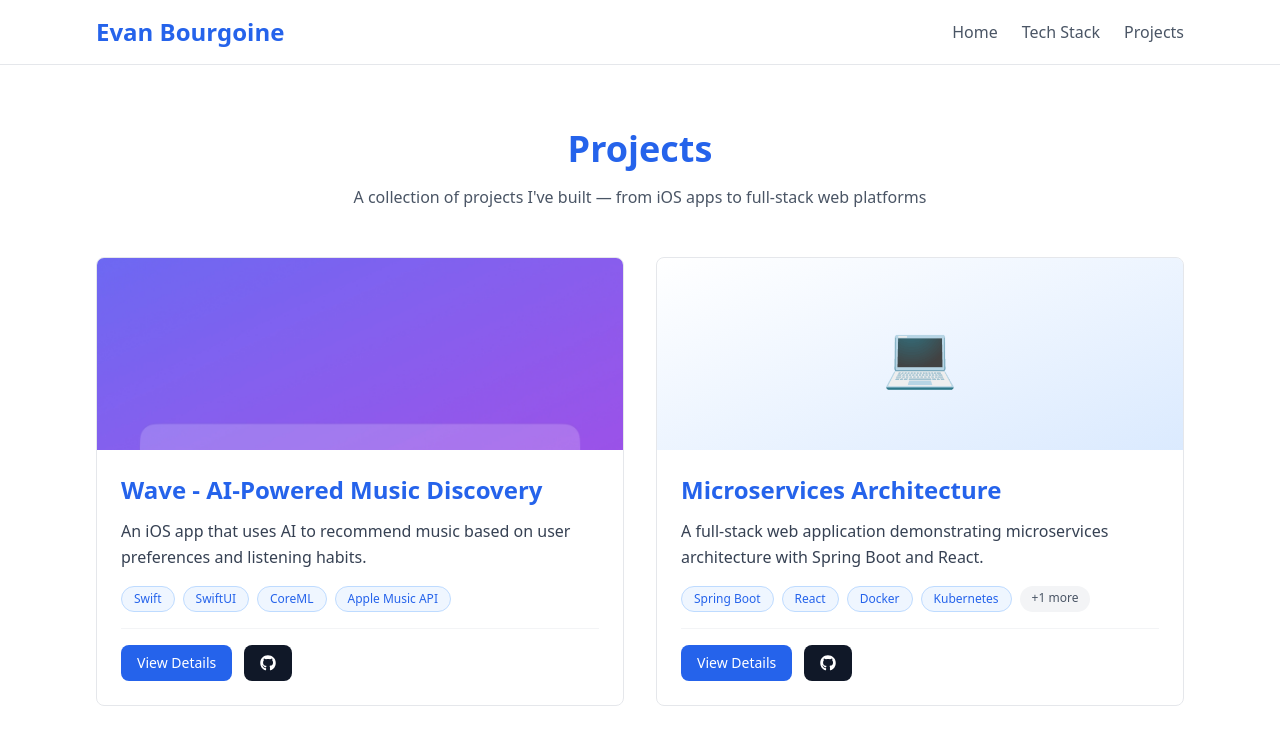
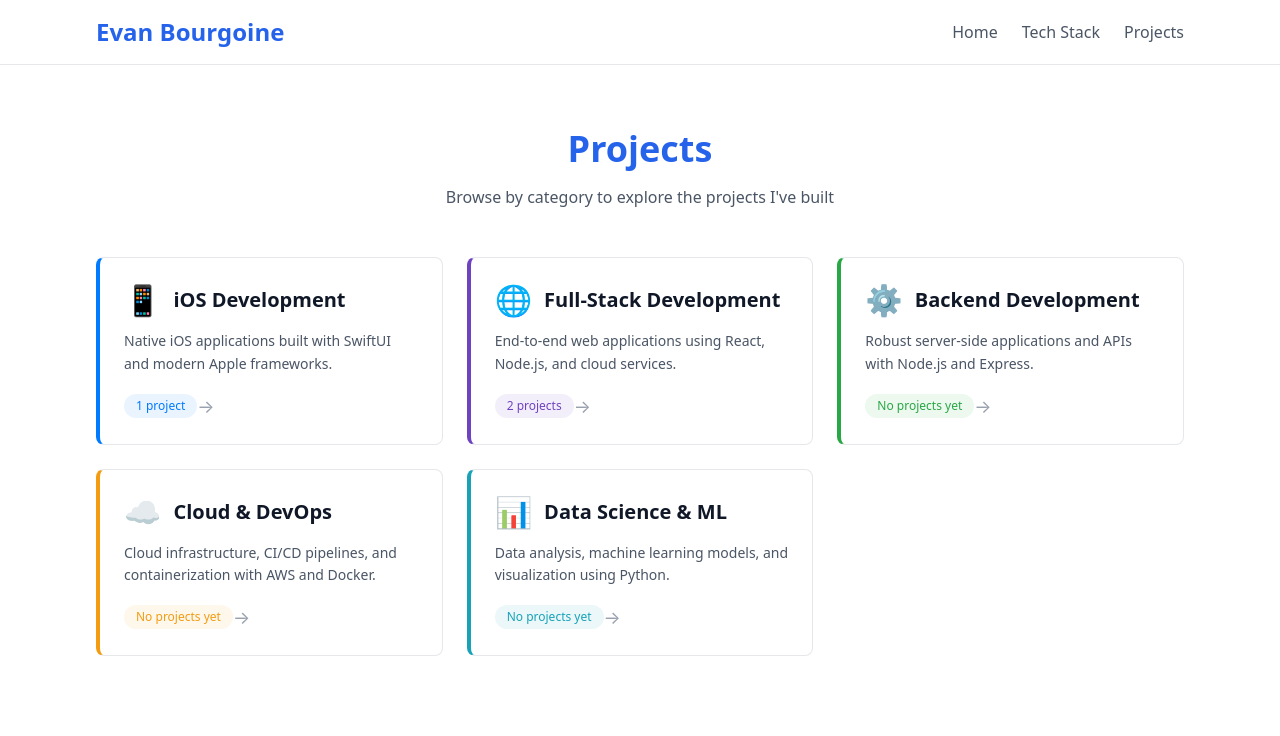
Before and after one commit to evanbourgoine/personal_website, a Next.js app: page /projects in a window 1280 px wide. Shown: the top 736 px of the page. Built offline with nearby package versions, Linux system fonts and the light colour scheme.

Commit message:
reorganized projects into categories

```diff
--- a/src/app/projects/page.tsx
+++ b/src/app/projects/page.tsx
@@ -1,17 +1,18 @@
 /**
- * projects/page.tsx — Projects list page (/projects).
+ * projects/page.tsx — Projects page (/projects).
  *
- * Displays all projects as a responsive card grid.
- * Each card links to its detail page at /projects/[slug].
+ * Shows project categories first (iOS, Full-Stack, Backend, etc.).
+ * Clicking a category reveals the projects within it, or displays
+ * a friendly empty state if none exist yet.
  *
- * Project data is imported from the centralized data module
- * so there's a single source of truth for all project info.
+ * The interactive browsing logic lives in the ProjectsBrowser client
+ * component. This server component just provides metadata and the
+ * page heading.
  */
 
 import type { Metadata } from "next";
-import { projects } from "@/data/projects";
-import ProjectCard from "@/components/sections/ProjectCard";
 import AnimatedSection from "@/components/ui/AnimatedSection";
+import ProjectsBrowser from "@/components/sections/ProjectsBrowser";
 
 export const metadata: Metadata = {
   title: "Projects | Evan Bourgoine",
@@ -30,32 +31,12 @@ export default function ProjectsPage() {
               Projects
             </h3>
             <p className="text-center text-gray-600 mb-8 md:mb-12 max-w-2xl mx-auto px-4">
-              A collection of projects I&apos;ve built — from iOS apps to
-              full-stack web platforms
+              Browse by category to explore the projects I&apos;ve built
             </p>
           </AnimatedSection>
 
-          {/* Project cards grid — 1 column on mobile, 2 on desktop */}
-          <div className="grid grid-cols-1 md:grid-cols-2 gap-6 md:gap-8">
-            {projects.map((project, index) => (
-              <AnimatedSection
-                key={project.id}
-                animation={index % 2 === 0 ? "fade-in-left" : "fade-in-right"}
-                delay={(index + 1) * 100}
-              >
-                <ProjectCard
-                  title={project.title}
-                  description={project.description}
-                  technologies={project.technologies}
-                  githubUrl={project.githubUrl}
-                  liveUrl={project.liveUrl}
-                  image={project.imageUrl}
-                  category={project.category}
-                  slug={project.id}
-                />
-              </AnimatedSection>
-            ))}
-          </div>
+          {/* Category → project browser (client component) */}
+          <ProjectsBrowser />
         </div>
       </section>
     </main>
--- /dev/null
+++ b/src/components/sections/CategoryCard.tsx
@@ -0,0 +1,73 @@
+/**
+ * CategoryCard.tsx — Clickable card for a project category.
+ *
+ * Displays the category's emoji icon, title, description, and a project
+ * count badge. Clicking the card triggers the `onClick` callback so the
+ * parent (ProjectsBrowser) can switch to showing that category's projects.
+ *
+ * The card's left border uses the category's brand color for visual identity.
+ */
+
+interface CategoryCardProps {
+  title: string;
+  description: string;
+  icon: string;
+  color: string;
+  projectCount: number;
+  onClick: () => void;
+}
+
+export default function CategoryCard({
+  title,
+  description,
+  icon,
+  color,
+  projectCount,
+  onClick,
+}: CategoryCardProps) {
+  return (
+    <button
+      onClick={onClick}
+      className="w-full text-left bg-white rounded-lg overflow-hidden border border-gray-200
+                 hover:shadow-xl transition-all duration-300 hover:scale-[1.02]
+                 cursor-pointer group p-6 flex flex-col"
+      /* Coloured left border applied via inline style since the colour is dynamic */
+      style={{ borderLeft: `4px solid ${color}` }}
+    >
+      {/* Icon + title row */}
+      <div className="flex items-center gap-3 mb-3">
+        <span className="text-3xl">{icon}</span>
+        <h4 className="text-xl font-bold text-gray-900 group-hover:text-primary transition-colors">
+          {title}
+        </h4>
+      </div>
+
+      {/* Category description */}
+      <p className="text-gray-600 text-sm mb-4 flex-grow leading-relaxed">
+        {description}
+      </p>
+
+      {/* Project count badge */}
+      <div className="flex items-center justify-between">
+        <span
+          className="text-xs font-medium px-3 py-1 rounded-full"
+          style={{
+            backgroundColor: `${color}15`, // 15 = ~8% opacity hex suffix
+            color: color,
+          }}
+        >
+          {projectCount === 0
+            ? "No projects yet"
+            : projectCount === 1
+            ? "1 project"
+            : `${projectCount} projects`}
+        </span>
+
+        {/* Arrow hint */}
+        <span className="text-gray-400 group-hover:text-primary group-hover:translate-x-1 transition-all duration-200 text-lg">
+          →
+        </span>
+      </div>
+    </button>
+  );
+}
--- /dev/null
+++ b/src/components/sections/ProjectsBrowser.tsx
@@ -0,0 +1,152 @@
+/**
+ * ProjectsBrowser.tsx — Client component that powers the /projects page.
+ *
+ * Two-step browsing experience:
+ *   1. Category view (default) — a grid of CategoryCard components.
+ *      Each card shows a project category (iOS, Full-Stack, etc.) with
+ *      a project count badge.
+ *   2. Project view (after clicking a category) — shows the projects
+ *      belonging to that category, or a friendly empty-state message
+ *      if no projects exist yet.
+ *
+ * State:
+ *   selectedCategory — null (category view) or a ProjectCategory string.
+ */
+
+"use client";
+
+import { useState } from "react";
+import { FaArrowLeft } from "react-icons/fa";
+
+// Data & helpers
+import {
+  projectCategories,
+  getProjectsByCategory,
+} from "@/data/projects";
+import type { ProjectCategory } from "@/data/types";
+
+// Components
+import CategoryCard from "@/components/sections/CategoryCard";
+import ProjectCard from "@/components/sections/ProjectCard";
+import AnimatedSection from "@/components/ui/AnimatedSection";
+
+export default function ProjectsBrowser() {
+  // null = show categories, string = show that category's projects
+  const [selectedCategory, setSelectedCategory] =
+    useState<ProjectCategory | null>(null);
+
+  // ------------------------------------------------------------------
+  // Helper: get the category info object for the currently selected id
+  // ------------------------------------------------------------------
+  const activeCategoryInfo = selectedCategory
+    ? projectCategories.find((c) => c.id === selectedCategory)
+    : null;
+
+  // ------------------------------------------------------------------
+  // Helper: filtered project list for the selected category
+  // ------------------------------------------------------------------
+  const filteredProjects = selectedCategory
+    ? getProjectsByCategory(selectedCategory)
+    : [];
+
+  // ------------------------------------------------------------------
+  // RENDER — Category grid (default view)
+  // ------------------------------------------------------------------
+  if (!selectedCategory) {
+    return (
+      <div>
+        {/* Category cards in a responsive grid */}
+        <div className="grid grid-cols-1 sm:grid-cols-2 lg:grid-cols-3 gap-6">
+          {projectCategories.map((category, index) => {
+            // Count how many projects belong to this category
+            const count = getProjectsByCategory(category.id).length;
+
+            return (
+              <AnimatedSection
+                key={category.id}
+                animation="fade-in"
+                delay={(index + 1) * 100}
+              >
+                <CategoryCard
+                  title={category.title}
+                  description={category.description}
+                  icon={category.icon}
+                  color={category.color}
+                  projectCount={count}
+                  onClick={() => setSelectedCategory(category.id)}
+                />
+              </AnimatedSection>
+            );
+          })}
+        </div>
+      </div>
+    );
+  }
+
+  // ------------------------------------------------------------------
+  // RENDER — Projects for the selected category
+  // ------------------------------------------------------------------
+  return (
+    <div>
+      {/* Back button + category heading */}
+      <div className="mb-8">
+        <button
+          onClick={() => setSelectedCategory(null)}
+          className="inline-flex items-center gap-2 text-primary hover:text-primary-dark
+                     transition-colors mb-4 cursor-pointer"
+        >
+          <FaArrowLeft className="w-4 h-4" />
+          <span>Back to Categories</span>
+        </button>
+
+        {/* Category title with icon */}
+        {activeCategoryInfo && (
+          <div className="flex items-center gap-3">
+            <span className="text-3xl">{activeCategoryInfo.icon}</span>
+            <h3 className="text-2xl md:text-3xl font-bold text-gray-900">
+              {activeCategoryInfo.title}
+            </h3>
+          </div>
+        )}
+      </div>
+
+      {/* Project cards — or empty state */}
+      {filteredProjects.length > 0 ? (
+        <div className="grid grid-cols-1 md:grid-cols-2 gap-6 md:gap-8">
+          {filteredProjects.map((project, index) => (
+            <AnimatedSection
+              key={project.id}
+              animation={index % 2 === 0 ? "fade-in-left" : "fade-in-right"}
+              delay={(index + 1) * 100}
+            >
+              <ProjectCard
+                title={project.title}
+                description={project.description}
+                technologies={project.technologies}
+                githubUrl={project.githubUrl}
+                liveUrl={project.liveUrl}
+                image={project.imageUrl}
+                category={project.category}
+                slug={project.id}
+              />
+            </AnimatedSection>
+          ))}
+        </div>
+      ) : (
+        /* ---- Empty state ---- */
+        <AnimatedSection animation="fade-in">
+          <div className="text-center py-16 px-4">
+            <span className="text-5xl mb-4 block">🚧</span>
+            <h4 className="text-xl font-semibold text-gray-700 mb-2">
+              No projects at the moment
+            </h4>
+            <p className="text-gray-500 max-w-md mx-auto">
+              I&apos;m currently working on projects in this category.
+              Check back soon!
+            </p>
+          </div>
+        </AnimatedSection>
+      )}
+    </div>
+  );
+}
```
